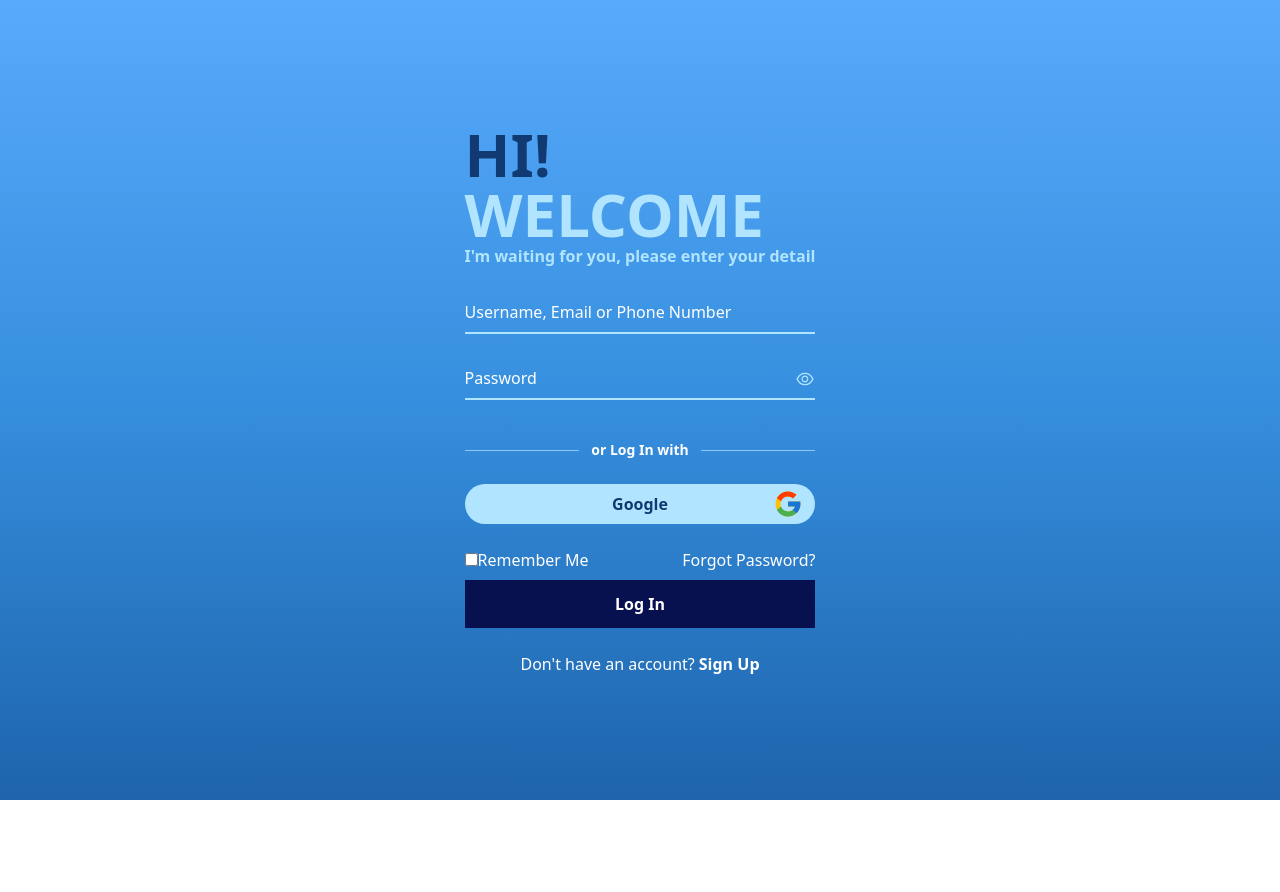
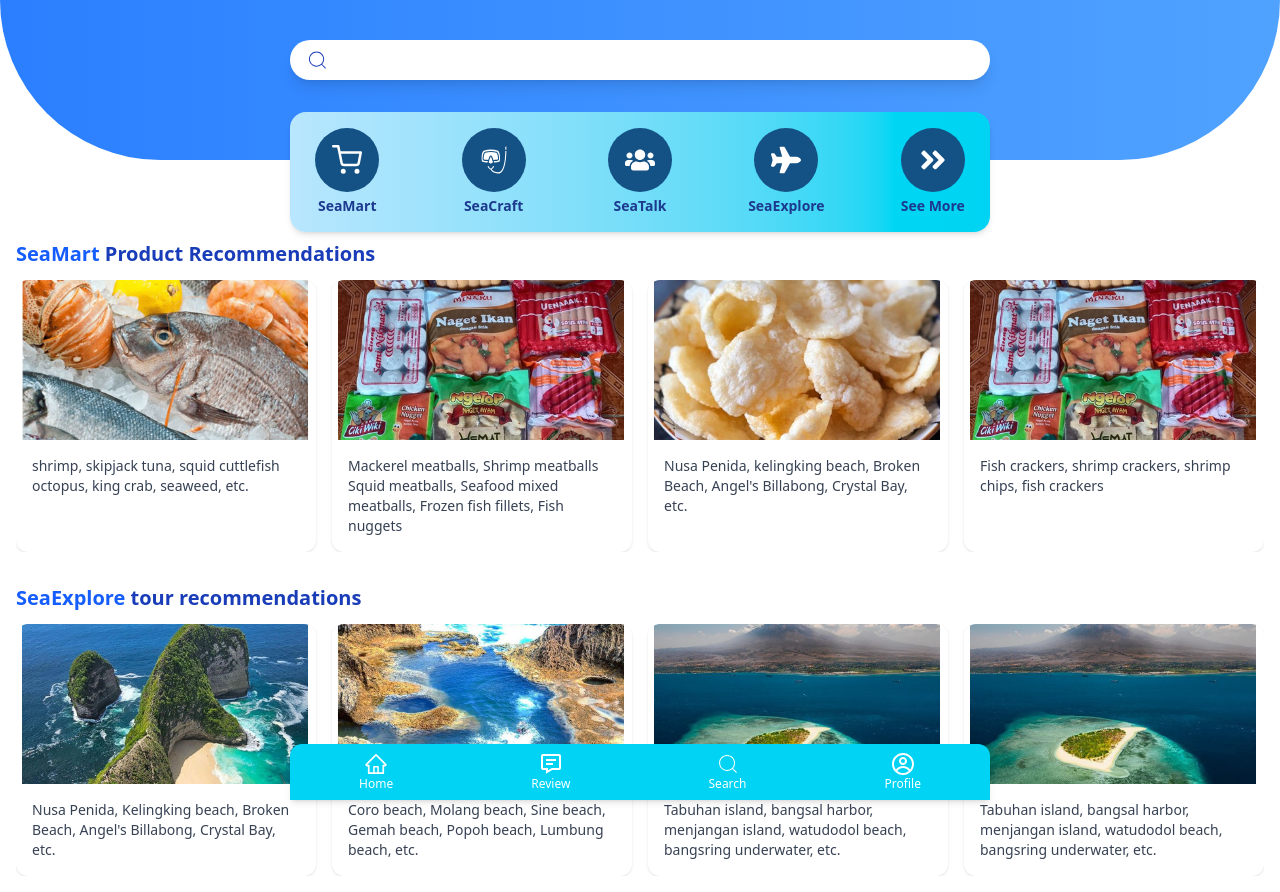
Before and after one commit to ahmadshahfarhan/unair, a React (Vite) app: page / in a window 1280 px wide. Before the commit this address led to /Login. Before the commit the page ends 800 px from the top, so only its background shows below. Built offline with nearby package versions, Linux system fonts and the light colour scheme.

Commit message:
no loginnn yaww

```diff
--- a/src/pages/Layout.jsx
+++ b/src/pages/Layout.jsx
@@ -26,10 +26,10 @@ const Layout = () => {
   return (
     <div>
       <Routes>
-        <Route path="/" element={<Navigate to="/Login" />} />
+        <Route path="/login" element={<Navigate to="/Login" />} />
         <Route path="/Login" element={<Login />} />
         <Route path="/Register" element={<Register />} />
-        <Route path="/Home" element={<Home />} />
+        <Route path="/" element={<Home />} />
         <Route path="/SeaMart" element={<SeaMart />} />
         <Route path="/SeaCraft" element={<SeaCraft />} />
         <Route path="/SeaExplore" element={<SeaExplore />} />
```
